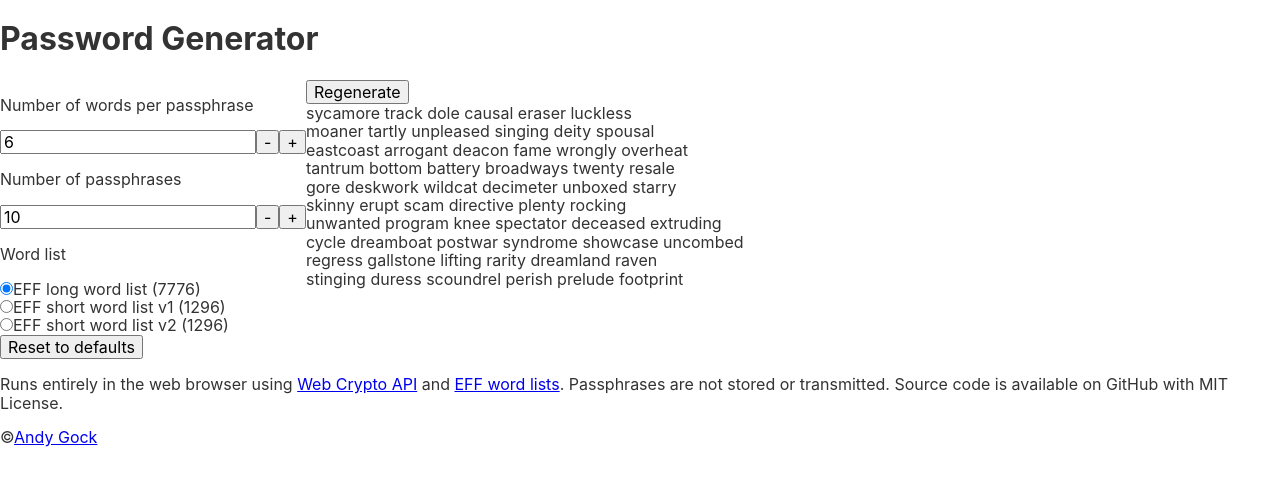
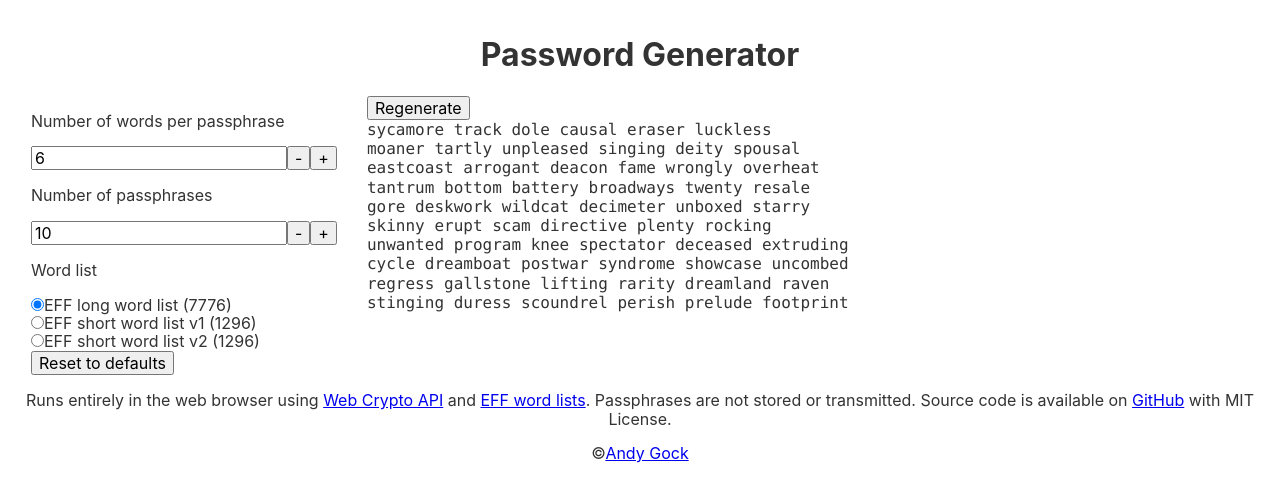
Before and after one commit to andygock/password-generator-v2, a React (Create React App) app: page / in a window 1280 px wide. Shown: the top 500 px of the page. Built offline with nearby package versions, Linux system fonts and the light colour scheme.

Commit message:
Improve styling, add link to GitHub

```diff
--- a/src/App.css
+++ b/src/App.css
@@ -1,9 +1,38 @@
+body {
+  margin: 0;
+  font-family: -apple-system, BlinkMacSystemFont, 'Segoe UI', 'Roboto', 'Oxygen',
+    'Ubuntu', 'Cantarell', 'Fira Sans', 'Droid Sans', 'Helvetica Neue',
+    sans-serif;
+  -webkit-font-smoothing: antialiased;
+  -moz-osx-font-smoothing: grayscale;
+  padding: 1rem;
+}
+
+code,
+.code {
+  font-family: 'SFMono-Regular', Consolas, 'Liberation Mono', Menlo, Courier,
+    monospace;
+  line-height: 1.2rem;
+}
+
 .App {
   color: #333;
 }
 
 .container {
   display: flex;
+}
+
+.col {
+  padding: 0 15px;
+}
+
+header {
+  text-align: center;
+}
+
+footer {
+  text-align: center;
 }
 
 h3 {
--- a/src/App.js
+++ b/src/App.js
@@ -29,7 +29,7 @@ const App = () => {
 
   return (
     <div className="App">
-      <header className="App-header">
+      <header>
         <h1>Password Generator</h1>
       </header>
 
@@ -75,7 +75,9 @@ const App = () => {
             EFF word lists
           </a>
           . Passphrases are not stored or transmitted. Source code is available
-          on GitHub with MIT License.
+          on{' '}
+          <a href="https://github.com/andygock/password-generator-v2">GitHub</a>{' '}
+          with MIT License.
         </p>
         <p>
           &copy;
--- a/src/Output.js
+++ b/src/Output.js
@@ -41,7 +41,7 @@ const Output = ({ list, words, lines }) => {
   };
 
   return (
-    <div className="">
+    <div>
       <button
         onClick={() => {
           const passes = generate({ lines, words, wordArray: dict[list] });
@@ -52,6 +52,7 @@ const Output = ({ list, words, lines }) => {
         Regenerate
       </button>
       <CopiedToClipboard text={copied} />
+      <div className="code">
         {passphrases.map((row, rowNumber) => {
           const pass = row.join(' ');
           return (
@@ -65,6 +66,7 @@ const Output = ({ list, words, lines }) => {
           );
         })}
       </div>
+    </div>
   );
 };
 
```
Lines whose indentation alone changed are shown as unchanged.
